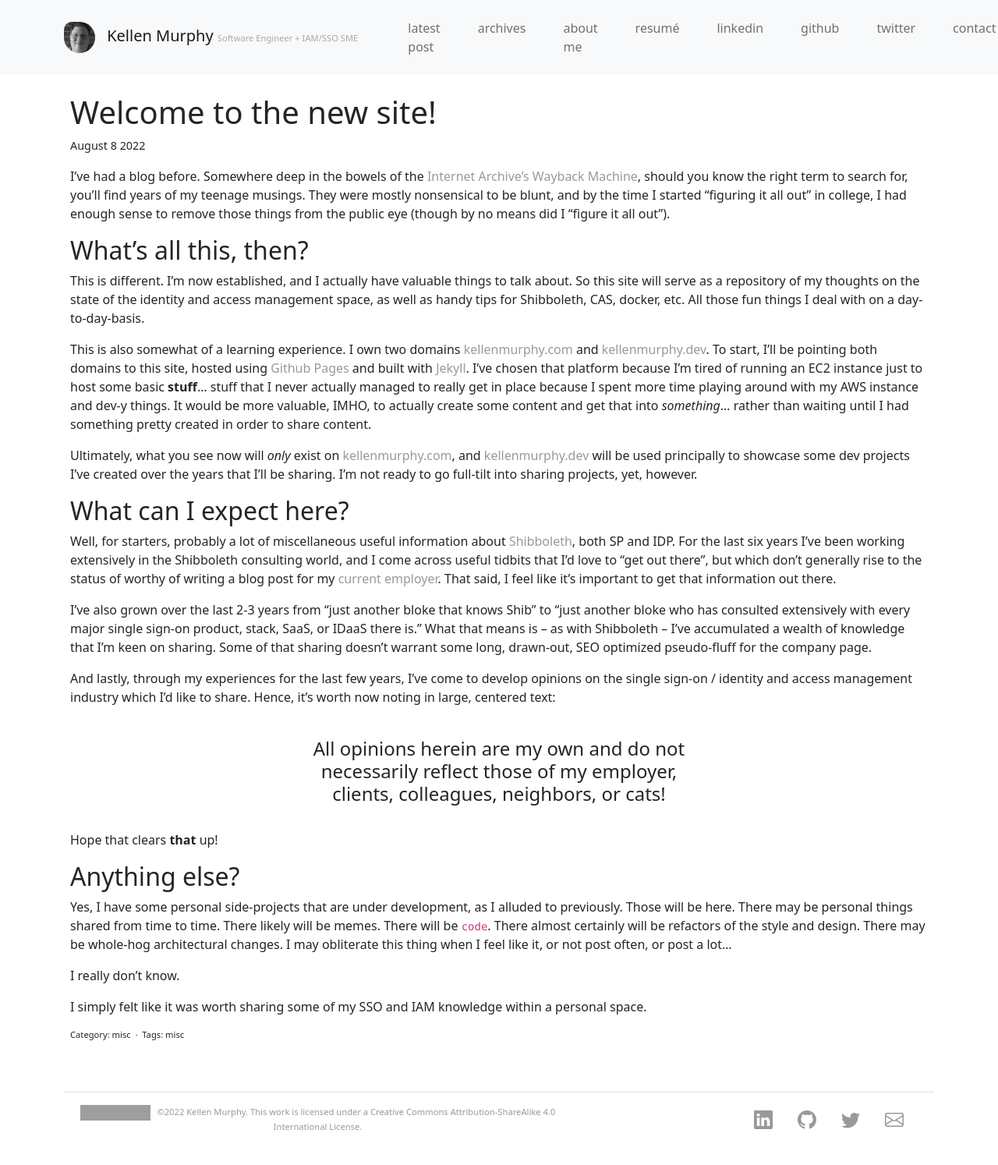
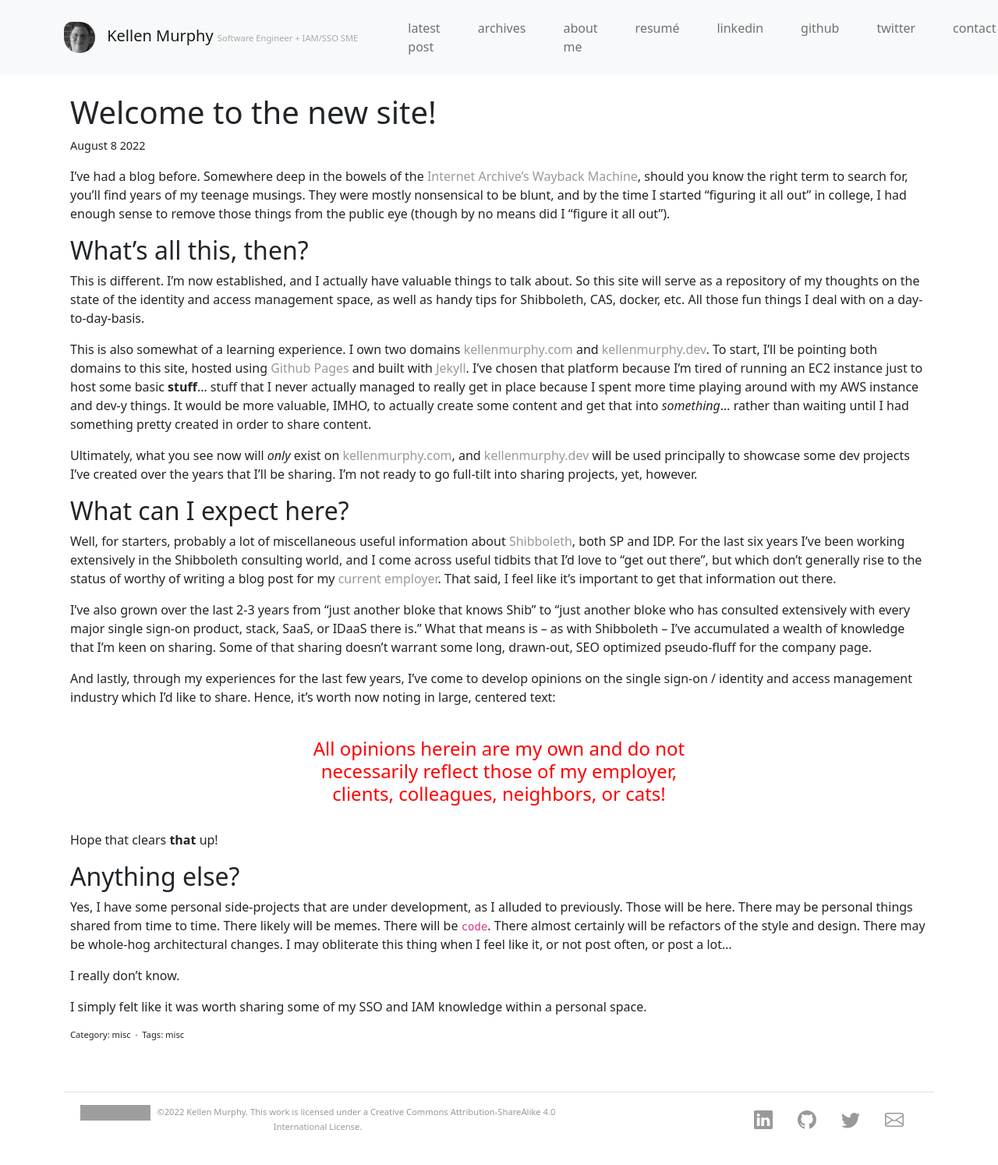
Before and after one commit to kellenmurphy/kellenmurphy.github.io, a Jekyll site: the page built from _posts/2022-08-08-new-site.md, in a window 1280 px wide. Shown: the whole page at 78% size. Built offline with Jekyll 4.4.1, drawn with Linux system fonts in a browser that asks for light colours; grey boxes are pictures that could not be loaded.

Commit message:
changes to accomodate better CSP

```diff
--- a/_includes/foot.html
+++ b/_includes/foot.html
@@ -2,7 +2,7 @@
     <footer class="d-flex flex-wrap justify-content-between align-items-center py-3 my-4 border-top">
 
         <ul class="nav col-md-7 license text-center">
-            <span><a rel="license" href="http://creativecommons.org/licenses/by-sa/4.0/"><img alt="Creative Commons License" style="border-width:0" src="https://i.creativecommons.org/l/by-sa/4.0/80x15.png" /></a> &nbsp; &copy;2022 Kellen Murphy. This work is licensed under a <a rel="license" href="http://creativecommons.org/licenses/by-sa/4.0/">Creative Commons Attribution-ShareAlike 4.0 International License</a>.</span>
+            <span><a rel="license" href="http://creativecommons.org/licenses/by-sa/4.0/"><img alt="Creative Commons License" class="ccnotice" src="https://i.creativecommons.org/l/by-sa/4.0/80x15.png" /></a> &nbsp; &copy;2022 Kellen Murphy. This work is licensed under a <a rel="license" href="http://creativecommons.org/licenses/by-sa/4.0/">Creative Commons Attribution-ShareAlike 4.0 International License</a>.</span>
         </ul>
 
         <ul class="nav col-md-3 text-center d-none d-md-flex">
--- a/_includes/head.html
+++ b/_includes/head.html
@@ -1,7 +1,7 @@
 <head>
     <meta name="viewport" content="width=device-width, initial-scale=1">
     <meta charset="utf-8">
-    <meta http-equiv='Content-Security-Policy' content="default-src 'self' *.kellenmurphy.com; style-src 'self' 'unsafe-inline' data:; script-src 'self'; img-src * 'self' data:">
+    <meta http-equiv='Content-Security-Policy' content="default-src 'self' *.kellenmurphy.com; style-src 'self' data:; script-src 'self'; img-src * 'self' data:">
     <title>{{ site.title }} - {{ page.title }}</title>
     <link rel="stylesheet" href="{{ '/assets/css/main.css' | relative_url }}">
     <script src="/assets/js/bootstrap.min.js"></script>
--- a/_posts/2022-08-08-new-site.md
+++ b/_posts/2022-08-08-new-site.md
@@ -23,7 +23,7 @@
 
 And lastly, through my experiences for the last few years, I've come to develop opinions on the single sign-on / identity and access management industry which I'd like to share. Hence, it's worth now noting in large, centered text:
 
-<div class="d-flex justify-content-center p-4"><div style="text-align: center; max-width:500px"><h4>All opinions herein are my own and do not necessarily reflect those of my employer, clients, colleagues, neighbors, or cats!</h4></div></div>
+<div class="d-flex justify-content-center p-4"><div class="centered warning"><h4>All opinions herein are my own and do not necessarily reflect those of my employer, clients, colleagues, neighbors, or cats!</h4></div></div>
 
 Hope that clears **that** up!
 
--- a/_sass/main.scss
+++ b/_sass/main.scss
@@ -10,6 +10,10 @@
   font-family: $bodyFont;
 
   footer {
+
+    .ccnotice {
+      border-width:0
+    }
 
     svg {
       fill: $linkColor !important;
@@ -43,6 +47,10 @@
   }
 
   .frontpage-snippet {
+
+    width: 80%;
+    height: 300px;
+    border-radius: 21px;
 
     .latest-post-footer {
       text-align: left;
@@ -110,5 +118,10 @@
     max-width: 100%;
   }
 
+  .warning {
+    text-align: center;
+    max-width:500px;
+    color: red;
+  }
 
 }
--- a/index.html
+++ b/index.html
@@ -10,7 +10,7 @@
           <h2 class="display-5 mb-3">Hi, I'm Kellen.</h2>
           <p class="lead">Identity & Access Management / Single Sign-On Subject Matter Expert and Software Engineer.</p>
         </div>
-        <div class="frontpage-snippet bg-light box-shadow mx-auto p-3" style="width: 80%; height: 300px; border-radius: 21px">
+        <div class="frontpage-snippet bg-light box-shadow mx-auto p-3">
             {% for post in site.posts limit:1 %}
                 <div class="lead"><h3><a href="{{ post.url }}">{{ post.title }}</a></h3></div>
                 <span class="p-3 snippet">
```
